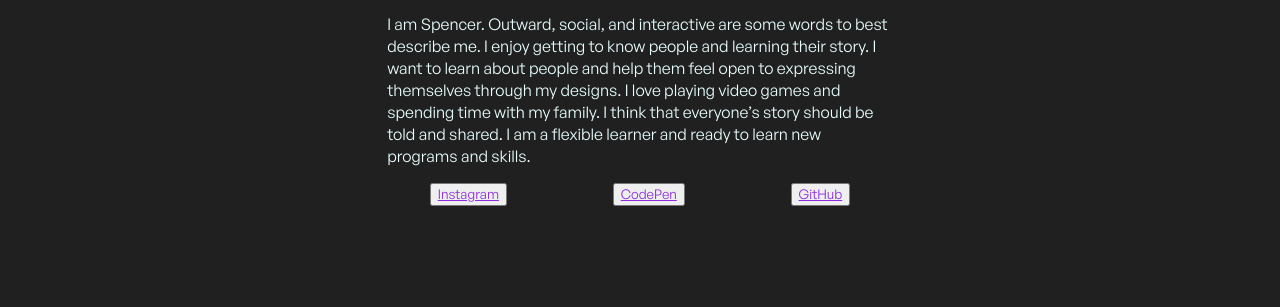
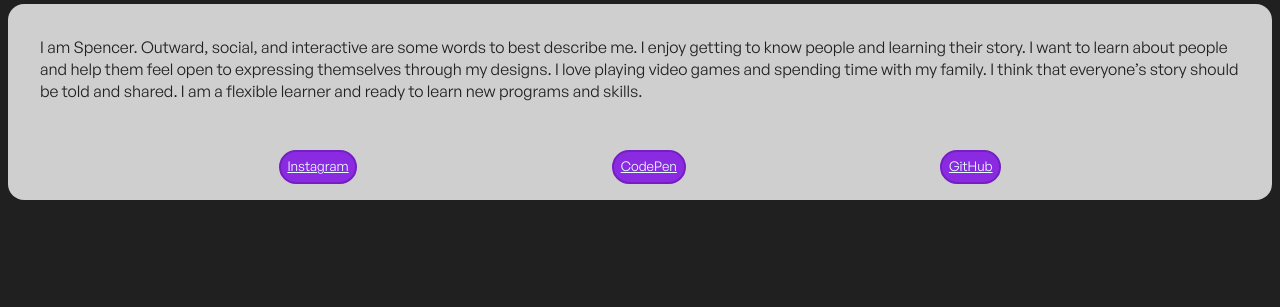
Before and after one commit to Spencer-Littrel/Littrel-Landing-Page, a plain HTML site: page index.html in a window 1280 px wide. Shown: the part 509-816 px from the top of the page. Drawn offline with Linux system fonts and the light colour scheme.

Commit message:
Edited Styling
Added Buttons and styling
Rearranged styling

```diff
--- a/index.html
+++ b/index.html
@@ -22,16 +22,25 @@
 
 <body>
 
-    <h1>Spencer <skinny class="thin">Littrel</skinny></h1>
-
     <img src="Favorite Image.JPG" alt="Spencer Littrel and girlfriend, Whitney">
 
-    <p>I am Spencer. Outward, social, and interactive are some words to best describe me. I enjoy getting to know people and learning their story. I want to learn about people and help them feel open to expressing themselves through my designs. I love playing video games and spending time with my family. I think that everyone’s story should be told and shared. I am a flexible learner and ready to learn new programs and skills.</p>
+    <h1>Spencer <skinny class="thin">Littrel</skinny>
+    </h1>
+
+    <section>
+        <p>I am Spencer. Outward, social, and interactive are some words to best describe me. I enjoy getting to know
+            people
+            and learning their story. I want to learn about people and help them feel open to expressing themselves
+            through
+            my designs. I love playing video games and spending time with my family. I think that everyone’s story
+            should be
+            told and shared. I am a flexible learner and ready to learn new programs and skills.</p>
 
         <nav>
             <button>
                 <a href="https://www.instagram.com/newreality.design/">Instagram</a>
             </button>
+
             <button>
                 <a href="https://codepen.io/Spenc3Duck">CodePen</a>
             </button>
@@ -41,6 +50,7 @@
             </button>
 
         </nav>
+    </section>
 
 </body>
 
--- a/styles/style.css
+++ b/styles/style.css
@@ -1,51 +1,76 @@
-@import url('general-sans.css');
+@import url("general-sans.css");
 
 /* My Styles */
-body{
-    font-family: 'GeneralSans-Regular';
+body {
+  font-family: "GeneralSans-Regular";
 
   display: grid;
-    display: flex;
-    flex-direction: column;
   justify-content: center;
   align-items: center;
+
+  display: flex;
+  justify-content: center;
+  flex-direction: column;
+
   height: 100vh;
 
   background-color: rgb(32, 32, 32);
-    color: rgb(234, 255, 255);
-
-
 }
 
-h1{
-    font-family: 'GeneralSans-Regular';
+h1 {
+  font-family: "GeneralSans-Regular";
   color: rgb(234, 255, 255);
 }
 
-.thin {
+/* .thin {
     font-family: 'GeneralSans-Extralight';
     color: rgb(0, 255, 255);
+} */
 
-}
-
-img{
+img {
   height: 20em;
   border-radius: 5em;
 }
 
+section {
+  background-color: rgb(207 207 207);
+  border-radius: 1em;
+  display: flex;
+  flex-direction: column;
+  justify-content: space-evenly;
+  align-items: space-evenly;
+}
+
 nav {
-    width: 50%;
+/*   width: 50%; */
   display: flex;
   flex-direction: row;
   align-items: center;
   justify-content: space-evenly;
+  margin: 1em;
 }
 
 p {
-    width: 40%;
+  margin: 2em;
+  color: rgb(32, 32, 32);
+}
+
+button {
+  background-color: rgb(138, 43, 226);
+  border: rgb(117 30 196) 2px solid;
+  border-radius: 5em;
+  padding: .5em;
+  /* color: rgb(234, 255, 255); */
+
+}
+
+button:hover {
+    background-color: rgb(43, 192, 226);
+    border: rgb(30, 149, 196) 2px solid;
+    color: rgb(32, 32, 32);
 }
 
  a {
-    font-family: 'GeneralSans-Regular';
-    color: rgb(138, 43, 226);
+  font-family: "GeneralSans-Regular";
+  color: rgb(234, 255, 255);
 }
```
Lines whose indentation alone changed are shown as unchanged.
